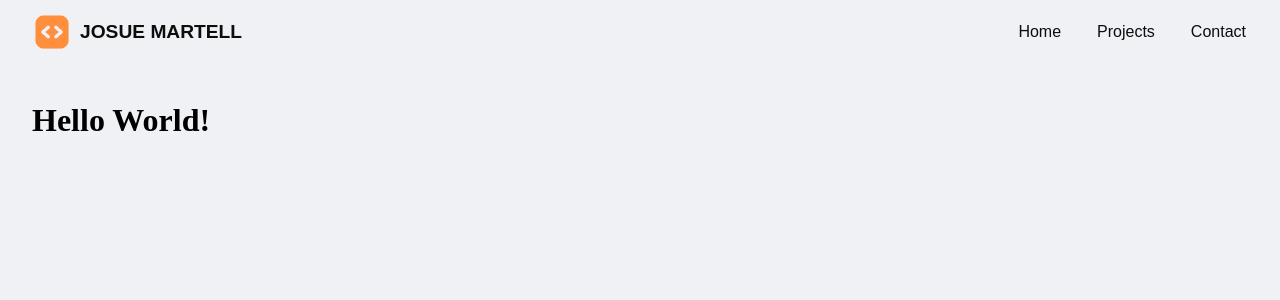
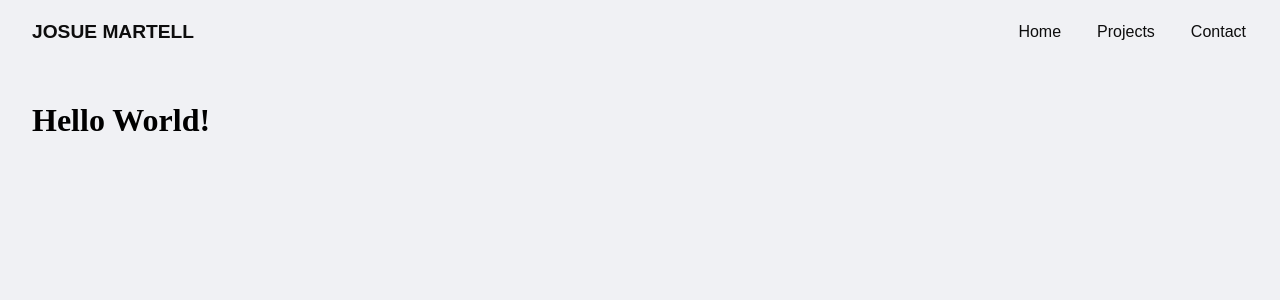
Before and after one commit to josushu0/portfolio, a Next.js app: page / in a window 1280 px wide. Shown: the top 300 px of the page. Built offline with nearby package versions, Linux system fonts and the light colour scheme.

Commit message:
refactor: :recycle: Removed Icon from navbar

```diff
--- a/components/Navbar.js
+++ b/components/Navbar.js
@@ -1,4 +1,3 @@
-import Image from 'next/image'
 import Link from 'next/link'
 import logo from '../public/logo.png'
 import styles from '../styles/Navbar.module.scss'
@@ -10,7 +9,6 @@ function Navbar() {
         <div>
           <Link href='/'>
             <a className={styles.logo}>
-              <Image src={ logo } width='40' height='40' alt='Logo' />
               <p>JOSUE MARTELL</p>
             </a>
           </Link>
```
